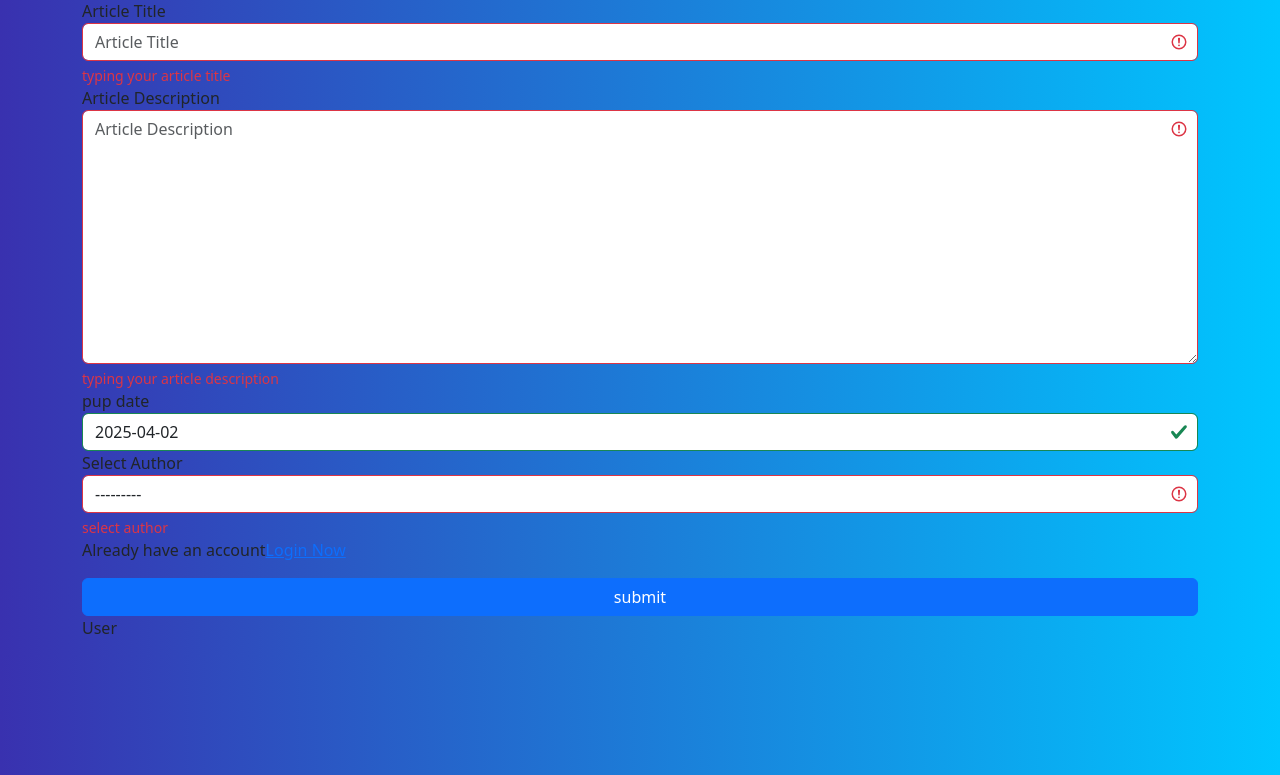
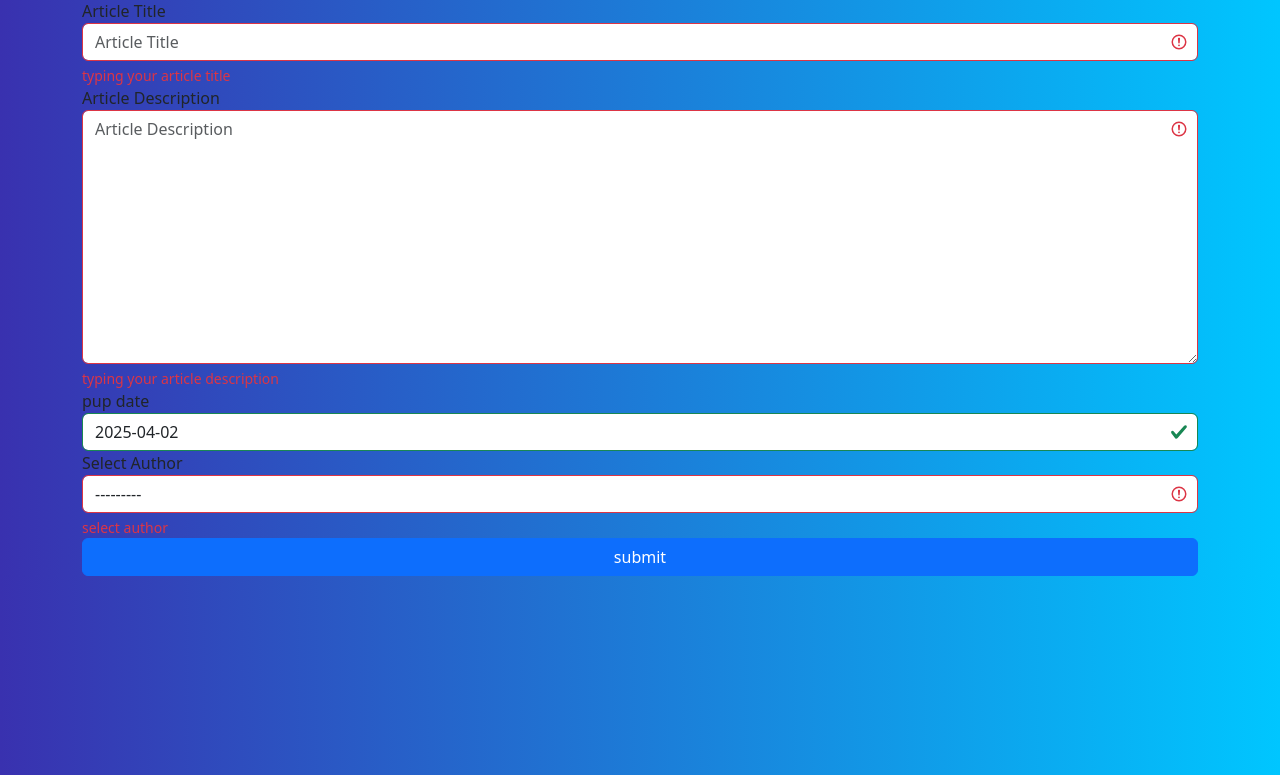
Before and after one commit to mihaiapostol14/Simple_Article, a Django app: page /article/create-article/ in a window 1280 px wide. Shown: the part 25-800 px from the top of the page. Run offline with Django 5.2, Linux system fonts and the light colour scheme; data comes from the database, SQL or seed files in the repository; parts of the project's set-up code (start-up, migrations or seed data) failed here and were passed over.

Commit message:
delete block help-link and tag p

```diff
--- a/WebSite/templates/article/article.html
+++ b/WebSite/templates/article/article.html
@@ -38,15 +38,11 @@
                     select author
                 </div>
 
-                <div class="help-link list-group-horizontal">
-                    <p class="list-group-item">Already have an account<a href="{% url 'login-user' %}">Login Now</a></p>
-                </div>
-
             <button type="submit" class="btn btn-primary w-100">submit</button>
         </form>
     </div>
 
-    <p>User {{active_user}}</p>
+
 
 <link rel="stylesheet" href="{% static 'main/css/home.css' %}">
 <script type="text/javascript" src="{% static 'main/js/home.js' %}"></script>
```
